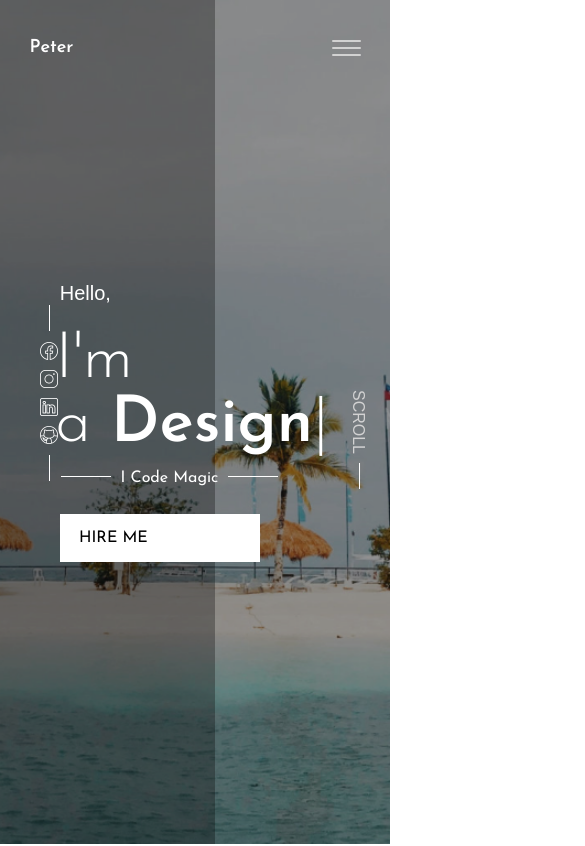
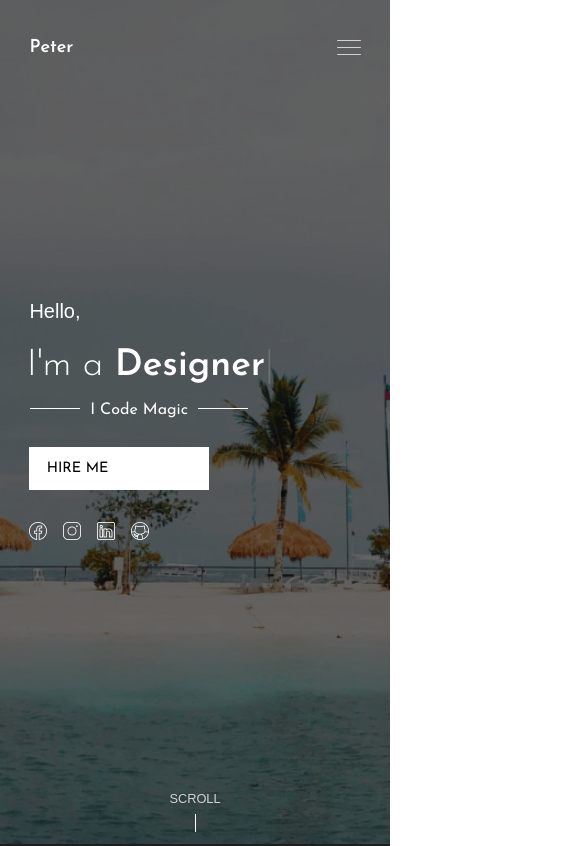
Before and after one commit to petrusmint/portfolio, a Next.js app: page / in a window 390 px wide. Shown: the top 846 px of the page, 585 px wide, since content can reach past the window. Built offline with nearby package versions, Linux system fonts and the light colour scheme; a web font is replaced by a local one.

Commit message:
Added Responsiveness on Banner

```diff
--- a/pages/index.js
+++ b/pages/index.js
@@ -24,11 +24,11 @@ export default function Home({
         <title>Peter Paul Villarino</title>
       </Head>
       <Banner socials={socials} />
-      <About />
+      {/* <About />
       <Skills />
       <Projects projects={projects} />
       <Achievements achievements={achievements} />
-      <Contacts contacts={contacts} />
+      <Contacts contacts={contacts} /> */}
     </>
   )
 }
--- a/styles/Home.module.scss
+++ b/styles/Home.module.scss
@@ -108,7 +108,6 @@
     flex-direction: column;
     width: fit-content;
     left: 40px;
-    top: 337px;
 
     .facebook {
       background: url('../public/fb.png');
@@ -172,8 +171,9 @@
     position: absolute;
     right: 0;
     text-transform: uppercase;
-    transform: rotate(90deg);
     z-index: 2;
+    top: 50%;
+    transform: rotate(90deg) translateX(-50%);
 
     a {
       text-decoration: none;
@@ -192,8 +192,120 @@
   }
 }
 
-// @media screen and (max-width: $vw-lg) {
-//   .banner {
-//     background-color: red;
-//   }
-// }
+@media screen and (max-width: $vw-xlg) {
+  .banner {
+    .text {
+      margin-left: 5em;
+    }
+
+    .overlay {
+      width: 60%;
+    }
+  }
+}
+
+@media screen and (max-width: $vw-lg) {
+  .banner {
+    .text {
+      margin-left: 4em;
+    }
+  }
+}
+
+@media screen and (max-width: $vw-md) {
+  .banner {
+    .flexScroll {
+      flex-direction: column;
+      align-items: flex-start;
+    }
+
+    .text {
+      margin-left: 0.9em;
+      width: 100%;
+      display: block;
+
+      h3 {
+        font-size: 1.25rem;
+      }
+
+      h2 {
+        font-size: 3rem;
+      }
+
+      a {
+        font-size: .9rem;
+      }
+    }
+
+    .links {
+      position: static;
+      display: block;
+      margin-top: 2em;
+      margin-left: 0.9em;
+
+      a {
+        display: inline-block;
+        margin: 0 0.5em;
+      }
+
+      .facebook {
+        margin-left: 0;
+      }
+    }
+
+    .overlay {
+      width: 100%;
+    }
+
+    .scroll {
+      bottom: 0;
+      left: 0;
+      text-align: center;
+      padding-bottom: 3em;
+      top: unset;
+      transform: unset;
+
+      &::after {
+        right: 0;
+        height: 26px;
+        width: 1px;
+        bottom: 12px;
+        left: 0;
+        margin: 0 auto;
+        animation: line ease-in-out infinite 2s;
+        animation-direction: alternate;
+      }
+    }
+  }
+}
+
+@media screen and (max-width: $vw-xs) {
+  .banner {
+    .flexScroll {
+      width: 100%;
+    }
+
+    .text {
+      width: 100%;
+
+      h2 {
+        font-size: 2.3em;
+        padding-bottom: 0.5em;
+      }
+    }
+
+    .scroll {
+      font-size: 0.8rem;
+    }
+  }
+}
+
+@keyframes line {
+  0% {
+    height: 0px;
+  }
+
+  100% {
+    height: 20px;
+  }
+}
--- a/styles/globals.scss
+++ b/styles/globals.scss
@@ -120,7 +120,7 @@ nav {
             display: inline-block;
 
             a {
-              font-size: 0.8rem;
+              font-size: 0.9rem;
               margin: 0 1.4em;
 
               &:last-child{
@@ -262,9 +262,39 @@ footer {
             a {
                 padding: 0 0.5em;
                 font-size: 0.8rem;
+                color: var(--clr-white);
             }
         }
       }
     }
   }
+
+  nav.active {
+    .menu {
+      ul {
+        li {
+          a {
+            color: #191919;
+          }
+        }
+      }
+    }
+
+    .menu-links .nav-toggle-label span, .menu-links .nav-toggle-label span::before, .menu-links .nav-toggle-label span::after {
+      background-color: #191919;
+    }
+  }
 }
+
+@media screen and (max-width: $vw-xs) {
+  nav {
+    .menu-links {
+      .nav-toggle-label span,
+      .nav-toggle-label span::before,
+      .nav-toggle-label span::after {
+        width: 1.5em;
+        height: 1px;
+      }
+    }
+  }
+}
```
